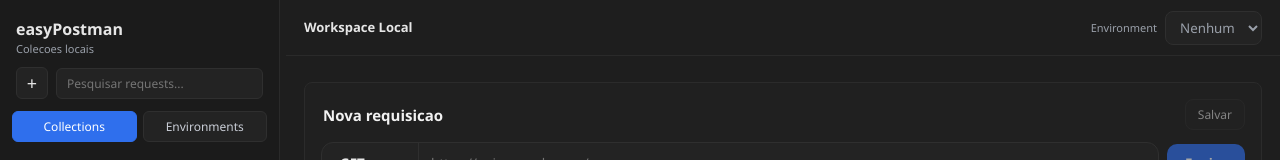
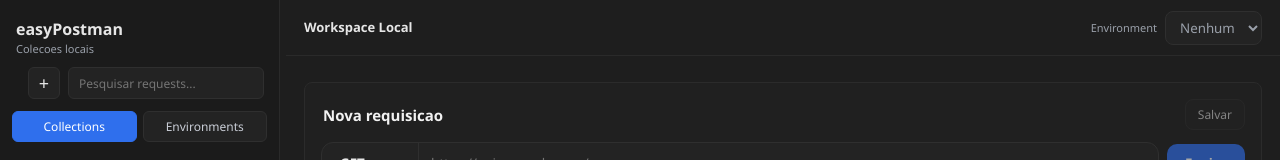
Before and after one commit to rhaynner-qa/easyPostman, a React (Vite) app: page / in a window 1280 px wide. Shown: the top 160 px of the page. Built offline with nearby package versions, Linux system fonts and the light colour scheme.

Commit message:
Alinhar botao + com pesquisa

```diff
--- a/src/App.css
+++ b/src/App.css
@@ -81,6 +81,7 @@
   display: flex;
   align-items: center;
   gap: 8px;
+  padding: 0 12px;
 }
 
 .sidebar-search {
@@ -91,6 +92,7 @@
   padding: 6px 10px;
   border-radius: 6px;
   font-size: 12px;
+  height: 32px;
 }
 
 .create-button {
```
